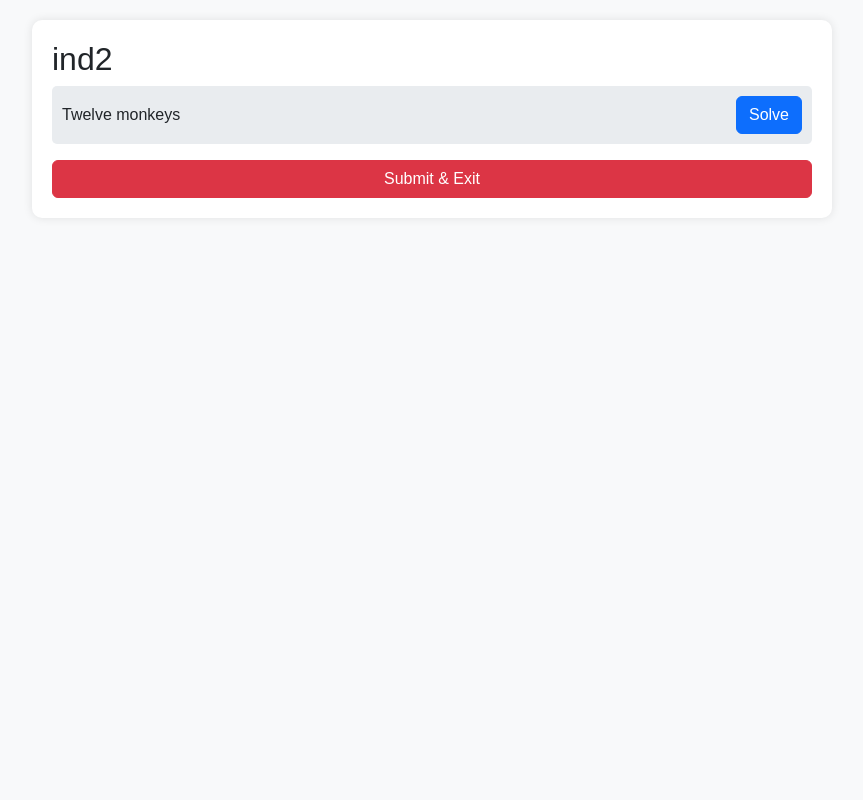
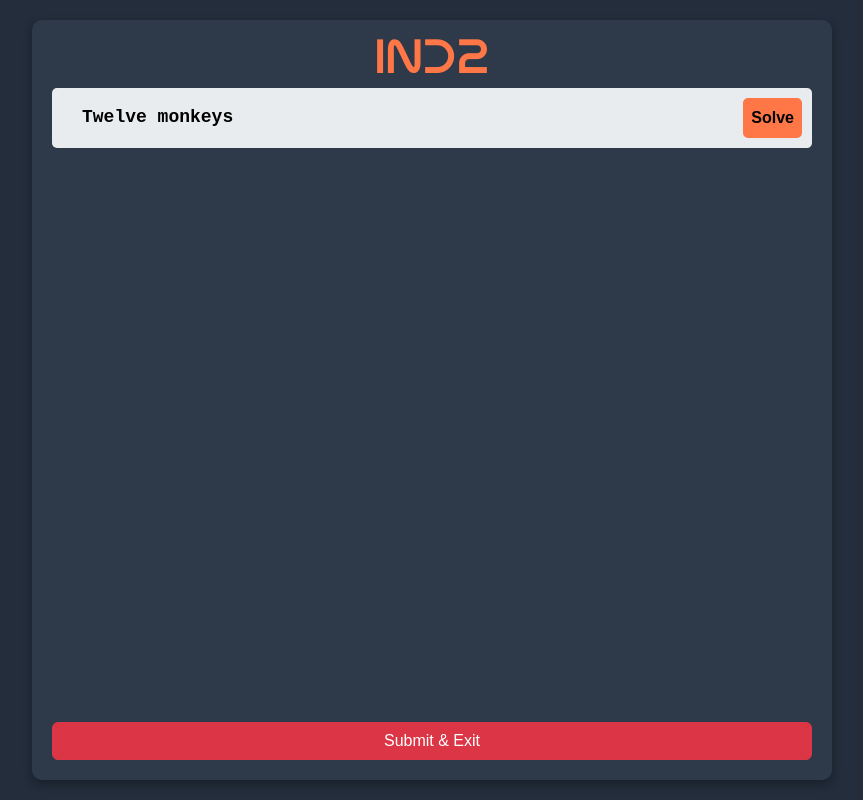
Before and after one commit to Shijin1111/HackersBridge, a Django app: page /competitor/ind_event_dashboard/1/ in a window 1280 px wide. Shown: the whole page, without its empty margins (208-1071 px from the left). Run offline with Django 5.2, Linux system fonts and the light colour scheme; data comes from the database, SQL or seed files in the repository; both versions use the stored data as it was after the commit; some libraries are stand-ins or nearby versions.

Commit message:
ind_event_dashboard styled

```diff
--- a/templates/competitor/ind_event_dashboard.html
+++ b/templates/competitor/ind_event_dashboard.html
@@ -7,13 +7,12 @@
     <link rel="stylesheet" href="https://cdnjs.cloudflare.com/ajax/libs/bootstrap/5.3.0/css/bootstrap.min.css">
     <style>
         body {
-            background-color: #f8f9fa;
+            background-color: #232d3b;
             font-family: Arial, sans-serif;
             padding: 20px;
         }
         .container {
             max-width: 800px;
-            background: white;
             padding: 20px;
             border-radius: 10px;
             box-shadow: 0px 0px 10px rgba(0, 0, 0, 0.1);
@@ -31,21 +30,122 @@
             margin-bottom: 10px;
             border-radius: 5px;
         }
+        /* Make problem title bigger */
+        .problem-list li span {
+            font-size: 18px; /* Increase font size */
+            font-weight: bold; /* Make it bold */
+            color: #ffffff; /* Ensure readability */
+        }
+                /* Make the page take full height */
+        html, body {
+            height: 100%;
+            margin: 0;
+            display: flex;
+            flex-direction: column;
+        }
+
+        .container {
+            max-width: 800px;
+            background: #2e3a4a; /* Slightly lighter dark shade */
+            padding: 20px;
+            padding-top: 10px;
+            border-radius: 10px;
+            box-shadow: 0px 4px 10px rgba(0, 0, 0, 0.3);
+            flex-grow: 1; /* Makes it expand to fill available space */
+            display: flex;
+            flex-direction: column;
+        }
+
+        /* Make problem list fill available space */
+        .problem-list {
+            flex-grow: 1; /* Pushes the submit button to the bottom */
+            list-style: none;
+            padding: 0;
+        }
+
+        /* Ensure submit button stays at the bottom */
+        .btn-submit {
+            background-color: red;
+            color: white;
+            border: none;
+            width: 100%;
+            padding: 12px;
+            font-size: 16px;
+            margin-top: auto; /* Pushes it to the bottom */
+            border-radius: 5px;
+            transition: background 0.3s ease-in-out;
+        }
+
+        .btn-submit:hover {
+            background-color: darkred;
+        }
+        /* Make problem title bigger */
+        .problem-list li span {
+            font-size: 18px; /* Increase font size */
+            font-weight: bold; /* Make it bold */
+            color: #ffffff; /* Ensure readability */
+        }
+
+        .btn-like {
+            display: inline-block;
+            padding: 5px;
+            font-size: 16px;
+            font-weight: bold;
+            text-align: center;
+            text-decoration: none;
+            transition: background-color 0.3s, color 0.3s, transform 0.2s ease, box-shadow 0.3s ease;
+            background-color: rgb(255, 119, 70);
+            border-radius: 5px;
+            color: rgb(0, 0, 0);
+            border: solid rgb(255, 119, 70);
+        }
+
+        .btn-like:hover {
+            border: solid #232d3b;
+            background-color: white
+            color: black; /* Ensures text color becomes white */
+            transform: scale(1.01);
+        }
+        .problem-list li span {
+            font-size: 18px; /* Increase font size */
+            font-weight: bold; /* Make it bold */
+            color:black; /* Ensure readability */
+            padding-left: 20px;
+            font-family: "Courier New", monospace;
+        }
+        h2{
+            color:rgb(255, 119, 70);
+        }
+        @font-face {
+            font-family: 'Moonwalk'; /* Name your font */
+            src: url('/static/fonts/moon_walk-webfont.woff2') format('woff2'),
+                 url('/static/fonts/moon_walk-webfont.woff') format('woff');
+            font-weight: normal;
+            font-style: normal;
+        }
+
+
+        h1 {
+            font-family: 'Moonwalk', sans-serif;
+            font-size: 3em;
+            color: #ff7746;
+            margin:0px;
+            text-align:center;
+            margin-bottom:0px;
+            margin-top:0px;
+        }
+
     </style>
 </head>
 <body>
 
 <div class="container">
-    <h2>{{ event.hackathon_name }}</h2>
-    {% comment %} <p><strong>Organization:</strong> {{ event.organization }}</p>
-    <p><strong>Duration:</strong> {{ event.time_duration }} minutes</p> {% endcomment %}
-
-    {% comment %} <h3>Problems</h3> {% endcomment %}
+    <h1>{{ event.hackathon_name }}</h1>
     <ul class="problem-list">
         {% for problem in problems %}
             <li>
                 <span>{{ problem.title }}</span>
-                <a href="{% url 'competitor:solve_problem' problem.id %}" class="btn btn-primary">Solve</a>
+                <a href="{% url 'competitor:solve_problem' problem.id %}" class="btn-like">Solve</a>
             </li>
         {% empty %}
             <p>No problems available for this event.</p>
```
Also changed, not shown: db.sqlite3.
